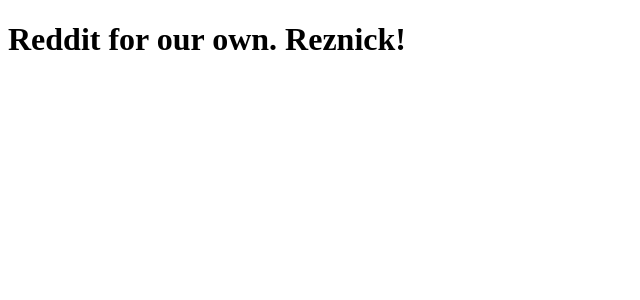
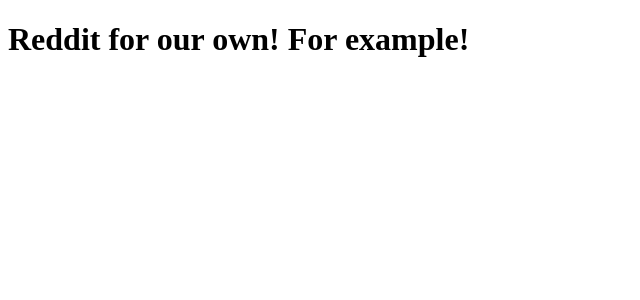
Before and after one commit to Reznick3320/skillbox_lessons, a React app: page / in a window 1280 px wide. Shown: the top 300 px of the page, without its empty margins (0-640 px from the left). Built offline with nearby package versions, Linux system fonts and the light colour scheme.

Commit message:
Edit Header.jsx

```diff
--- a/src/Header.jsx
+++ b/src/Header.jsx
@@ -3,7 +3,7 @@
 export function Header() {
     return(
         <header>
-            <h1>Reddit for our own. Reznick!</h1>
+            <h1>Reddit for our own! For example!</h1>
         </header>
     )
 }
```
